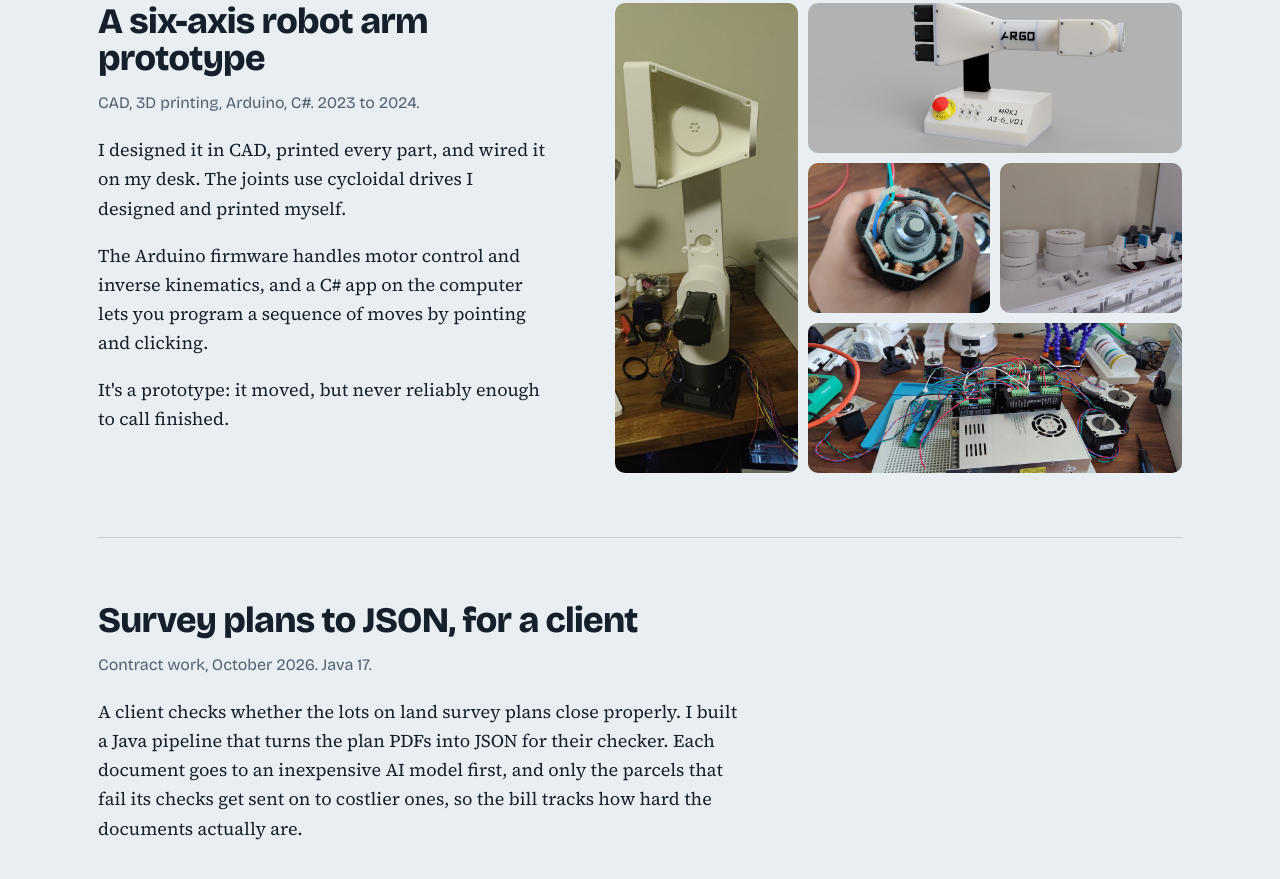
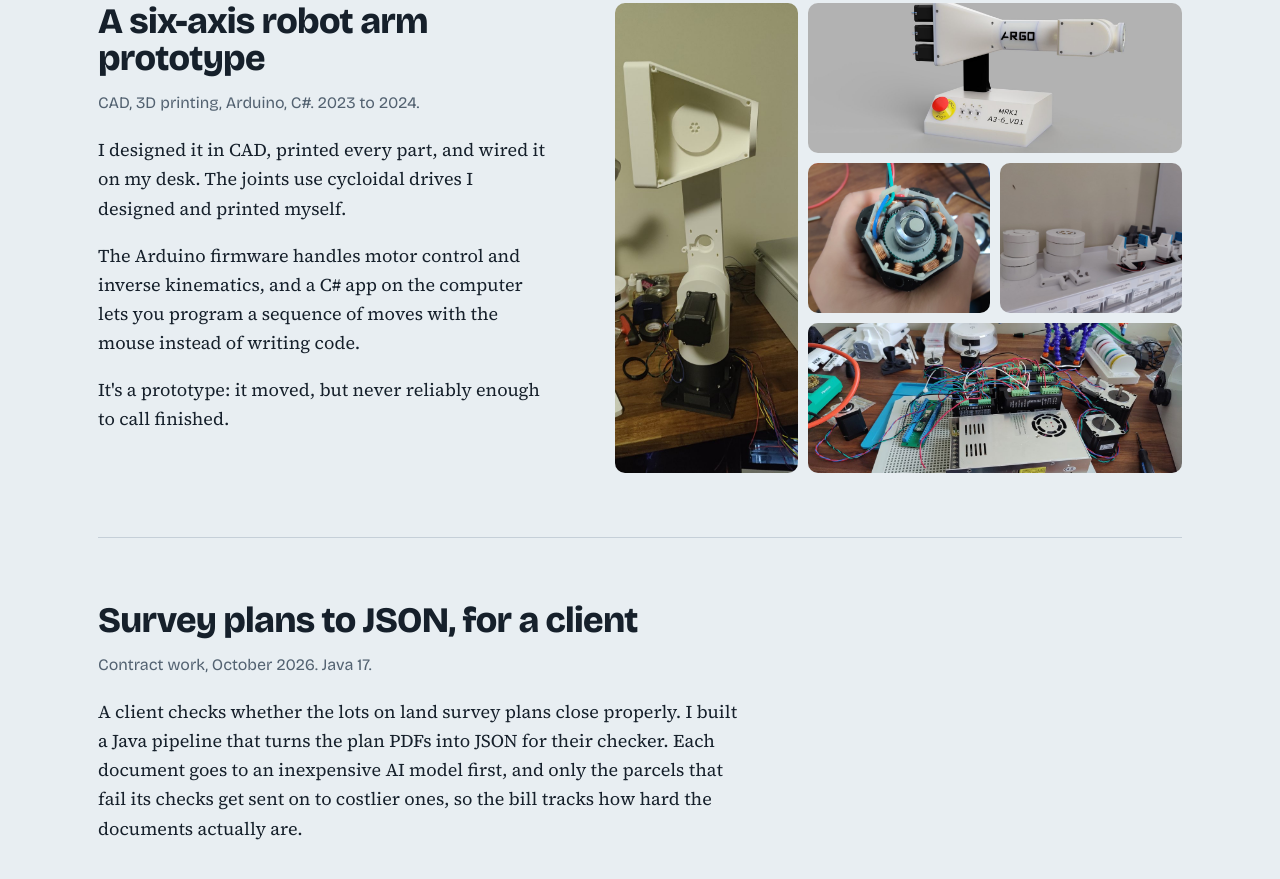
Before and after one commit to Evan260/Evan260.github.io, a plain HTML site: page index.html in a window 1280 px wide. Shown: the part 4752-5631 px from the top of the page. Drawn offline with nearby package versions, Linux system fonts and the light colour scheme.

Commit message:
Clarify robot arm app

```diff
--- a/index.html
+++ b/index.html
@@ -132,7 +132,7 @@
       <h3>A six-axis robot arm prototype</h3>
       <p class="project__meta">CAD, 3D printing, Arduino, C#. 2023 to 2024.</p>
       <p>I designed it in CAD, printed every part, and wired it on my desk. The joints use cycloidal drives I designed and printed myself.</p>
-      <p>The Arduino firmware handles motor control and inverse kinematics, and a C# app on the computer lets you program a sequence of moves by pointing and clicking.</p>
+      <p>The Arduino firmware handles motor control and inverse kinematics, and a C# app on the computer lets you program a sequence of moves with the mouse instead of writing code.</p>
       <p>It's a prototype: it moved, but never reliably enough to call finished.</p>
     </div>
     <div class="project__media project__media--arm">
```
